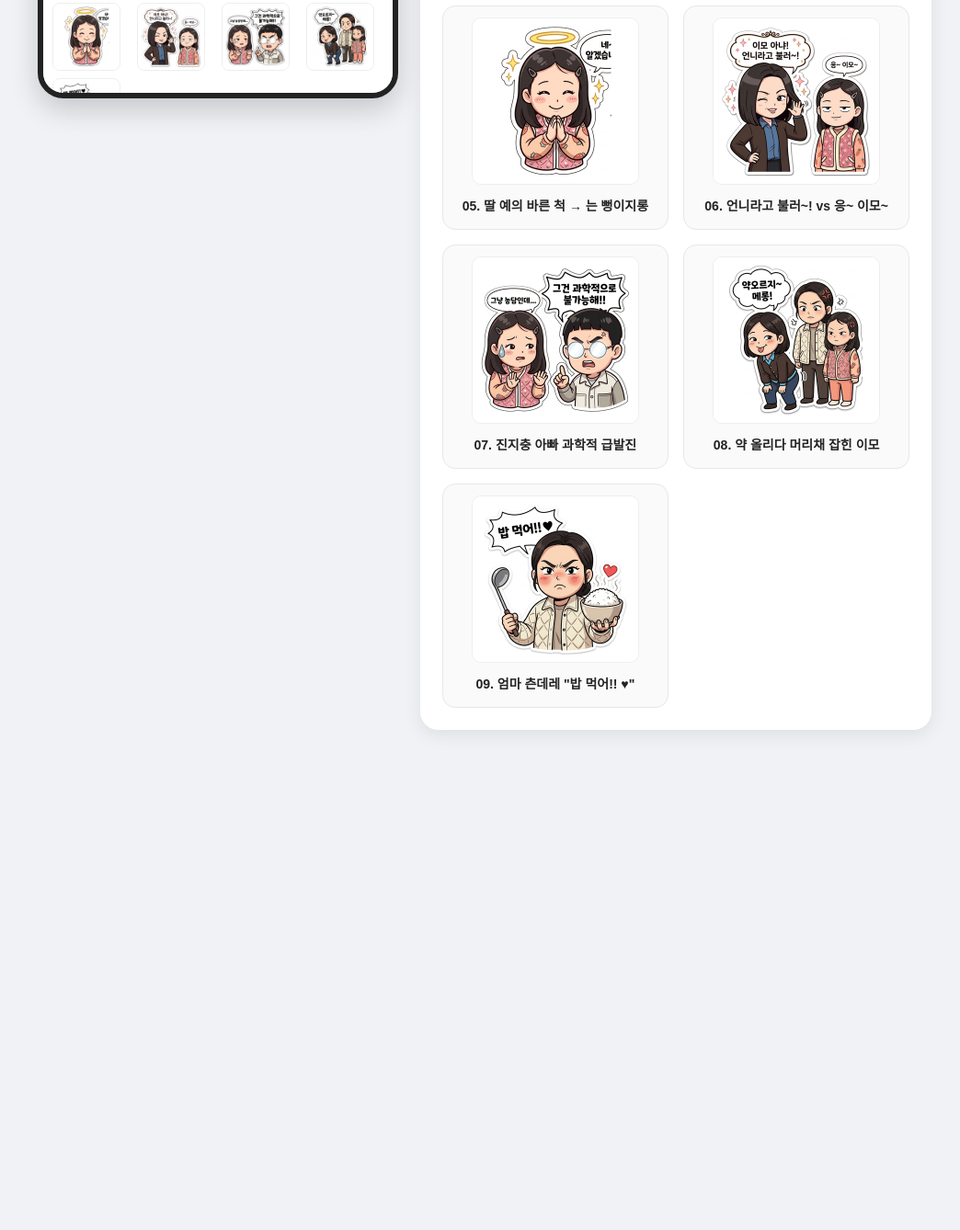
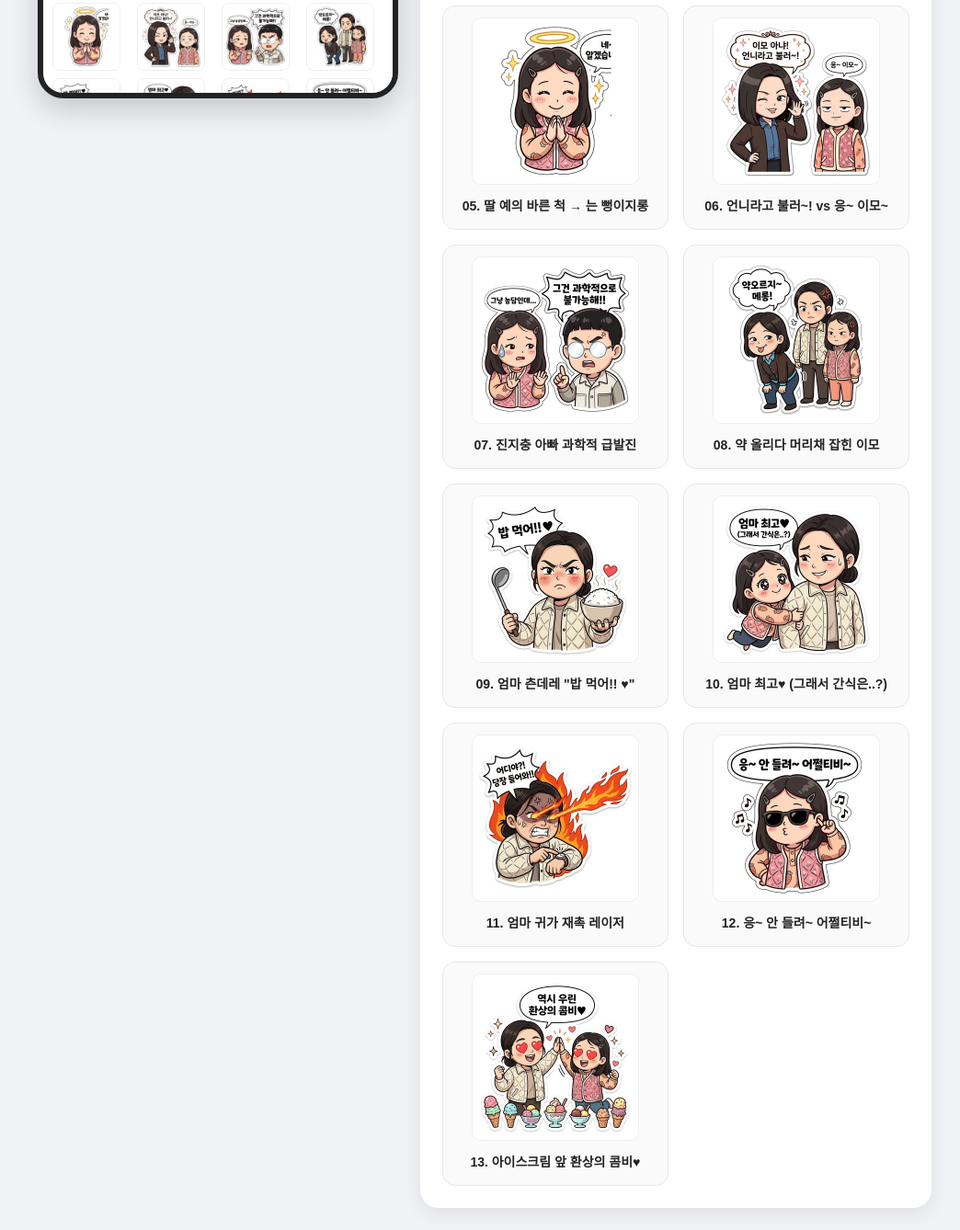
Before and after one commit to mnpark180124-sudo/kakao-family-emoticon, a plain HTML site: page index.html in a window 1280 px wide. Shown: the part 649-1987 px from the top of the page at 92% size, without its empty margins (113-1157 px from the left). Before the commit the page ends 1467 px from the top, so only its background shows below. Drawn offline with Linux system fonts and the light colour scheme.

Commit message:
feat: 10~13번 엄마·딸 4종 이모티콘 추가 (GIF/PNG/원본 및 미리보기·README 업데이트)

```diff
--- a/index.html
+++ b/index.html
@@ -61,11 +61,15 @@
       <img src="01_움직이는_이모티콘_360x360_GIF/07_진지충아빠_과학적으로불가능해_360.gif" onclick="sendEmo(this.src, '아빠')" title="7. 과학적으로 불가능해">
       <img src="01_움직이는_이모티콘_360x360_GIF/08_이모약올리다_머리채응징_360.gif" onclick="sendEmo(this.src, '엄마·딸·이모')" title="8. 약올리다 머리채">
       <img src="01_움직이는_이모티콘_360x360_GIF/09_엄마_츤데레_밥먹어_360.gif" onclick="sendEmo(this.src, '엄마')" title="9. 밥 먹어!! ♥">
+      <img src="01_움직이는_이모티콘_360x360_GIF/10_딸_아부_그래서간식은_360.gif" onclick="sendEmo(this.src, '9살 딸')" title="10. 엄마 최고♥ (그래서 간식은..?)">
+      <img src="01_움직이는_이모티콘_360x360_GIF/11_엄마_귀가재촉_레이저_360.gif" onclick="sendEmo(this.src, '엄마')" title="11. 엄마 귀가 재촉 레이저">
+      <img src="01_움직이는_이모티콘_360x360_GIF/12_딸_킹받는무시_어쩔티비_360.gif" onclick="sendEmo(this.src, '9살 딸')" title="12. 응~ 안 들려~ 어쩔티비~">
+      <img src="01_움직이는_이모티콘_360x360_GIF/13_엄마딸_아이스크림_환상의콤비_360.gif" onclick="sendEmo(this.src, '엄마 & 딸')" title="13. 아이스크림 앞 환상의 콤비♥">
     </div>
   </div>
 
   <div class="gallery">
-    <h2 style="margin-top:0;">✨ 제작 완료 이모티콘 9종 (360×360 GIF)</h2>
+    <h2 style="margin-top:0;">✨ 제작 완료 이모티콘 13종 (360×360 GIF)</h2>
     <p style="font-size:13px; color:#555;">왼쪽 카톡방 하단 트레이에서 이모티콘을 클릭하면 대화방에 전송해 볼 수 있습니다.</p>
     <div class="grid">
       <div class="card"><img src="01_움직이는_이모티콘_360x360_GIF/01_넷이_여행가자_산바다해외_360.gif"><h4>01. 넷이 여행가자 (산? 바다? 해외?!)</h4></div>
@@ -77,6 +81,10 @@
       <div class="card"><img src="01_움직이는_이모티콘_360x360_GIF/07_진지충아빠_과학적으로불가능해_360.gif"><h4>07. 진지충 아빠 과학적 급발진</h4></div>
       <div class="card"><img src="01_움직이는_이모티콘_360x360_GIF/08_이모약올리다_머리채응징_360.gif"><h4>08. 약 올리다 머리채 잡힌 이모</h4></div>
       <div class="card"><img src="01_움직이는_이모티콘_360x360_GIF/09_엄마_츤데레_밥먹어_360.gif"><h4>09. 엄마 츤데레 "밥 먹어!! ♥"</h4></div>
+      <div class="card"><img src="01_움직이는_이모티콘_360x360_GIF/10_딸_아부_그래서간식은_360.gif"><h4>10. 엄마 최고♥ (그래서 간식은..?)</h4></div>
+      <div class="card"><img src="01_움직이는_이모티콘_360x360_GIF/11_엄마_귀가재촉_레이저_360.gif"><h4>11. 엄마 귀가 재촉 레이저</h4></div>
+      <div class="card"><img src="01_움직이는_이모티콘_360x360_GIF/12_딸_킹받는무시_어쩔티비_360.gif"><h4>12. 응~ 안 들려~ 어쩔티비~</h4></div>
+      <div class="card"><img src="01_움직이는_이모티콘_360x360_GIF/13_엄마딸_아이스크림_환상의콤비_360.gif"><h4>13. 아이스크림 앞 환상의 콤비♥</h4></div>
     </div>
   </div>
 
```
Also changed, not shown: 미리보기_카톡채팅방.html (+9 -1 lines), 01_움직이는_이모티콘_360x360_GIF/10_딸_아부_그래서간식은_360.gif (added), 01_움직이는_이모티콘_360x360_GIF/11_엄마_귀가재촉_레이저_360.gif (added), 01_움직이는_이모티콘_360x360_GIF/12_딸_킹받는무시_어쩔티비_360.gif (added), 01_움직이는_이모티콘_360x360_GIF/13_엄마딸_아이스크림_환상의콤비_360.gif (added), 02_스튜디오제안용_360x360_PNG/10_딸_아부_그래서간식은_360_투명배경.png (added), 02_스튜디오제안용_360x360_PNG/11_엄마_귀가재촉_레이저_360_투명배경.png (added), 02_스튜디오제안용_360x360_PNG/12_딸_킹받는무시_어쩔티비_360_투명배경.png (added), 02_스튜디오제안용_360x360_PNG/13_엄마딸_아이스크림_환상의콤비_360_투명배경.png (added), 03_고화질_원본_일러스트/10_딸_아부_그래서간식은_원본.jpg (added), 03_고화질_원본_일러스트/11_엄마_귀가재촉_레이저_원본.jpg (added), 03_고화질_원본_일러스트/12_딸_킹받는무시_어쩔티비_원본.jpg (added), 03_고화질_원본_일러스트/13_엄마딸_아이스크림_환상의콤비_원본.jpg (added), 1 other file.
